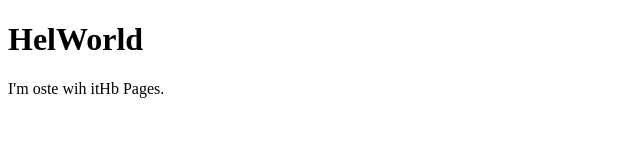
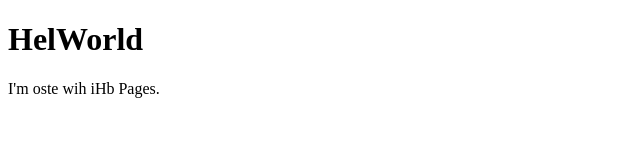
Before and after one commit to alifarzaan/farzaan3420.github.io, a plain HTML site: page index.html in a window 1280 px wide. Shown: the full height of the page, 0-640 px from the left. Drawn offline with Linux system fonts and the light colour scheme.

Commit message:
Update index.html

```diff
--- a/index.html
+++ b/index.html
@@ -2,6 +2,6 @@
 <html>
 <body>
 <h1>HelWorld</h1>
-<p>I'm oste wih itHb Pages.</p>
+<p>I'm oste wih iHb Pages.</p>
 </body>
 </html>
```
